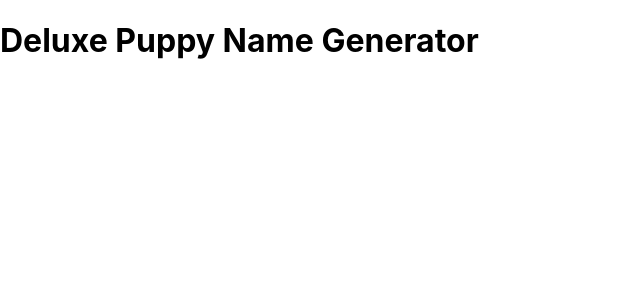
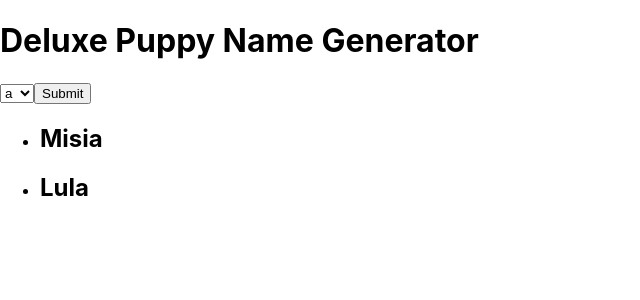
Before and after one commit to grzegorz-wcislo/deluxe-puppy-name-generator, a React (Create React App) app: page / in a window 1280 px wide. Shown: the top 300 px of the page, without its empty margins (0-640 px from the left). Built offline with nearby package versions, Linux system fonts and the light colour scheme.

Commit message:
Some basic stuff

```diff
--- a/src/App.js
+++ b/src/App.js
@@ -1,9 +1,51 @@
-import React from 'react';
+import React, {useState} from 'react';
 
-export default () => {
+const Puppy = ({name, age}) => {
+  return (
+    <li className="puppy">
+      <h2>{name}</h2>
+    </li>
+  );
+};
+
+const Puppies = ({names}) => {
+  return names ? (
+    <ul className="puppies">
+      {names.map(name => <Puppy {...{name}} />)}
+    </ul>
+  ) : null;
+};
+
+const Form = () => {
+  const letters = "abcdefghijklmnoprstuwxyz".split('');
+  const [letter, setLetter] = useState("a");
+
+  const onSubmit = (e) => {
+    e.preventDefault();
+    console.log(`Wybraliśmy literkę ${letter}`);
+  };
+
+  return (
+    <form onSubmit={onSubmit}>
+      <select name="letters" onChange={e => setLetter(e.target.value)}>
+        {letters.map(l => <option key={l} value={l}>{l}</option>)}
+      </select>
+	  <input type="submit"/>
+    </form>
+  );
+};
+
+const App = () => {
+  const names = ["Misia", "Lula"];
+
   return (
     <div className="App">
       <h1>Deluxe Puppy Name Generator</h1>
+      <Form />
+      <Puppies names={names}/>
+      <Puppies />
     </div>
   );
-}
+};
+
+export default App;
```
